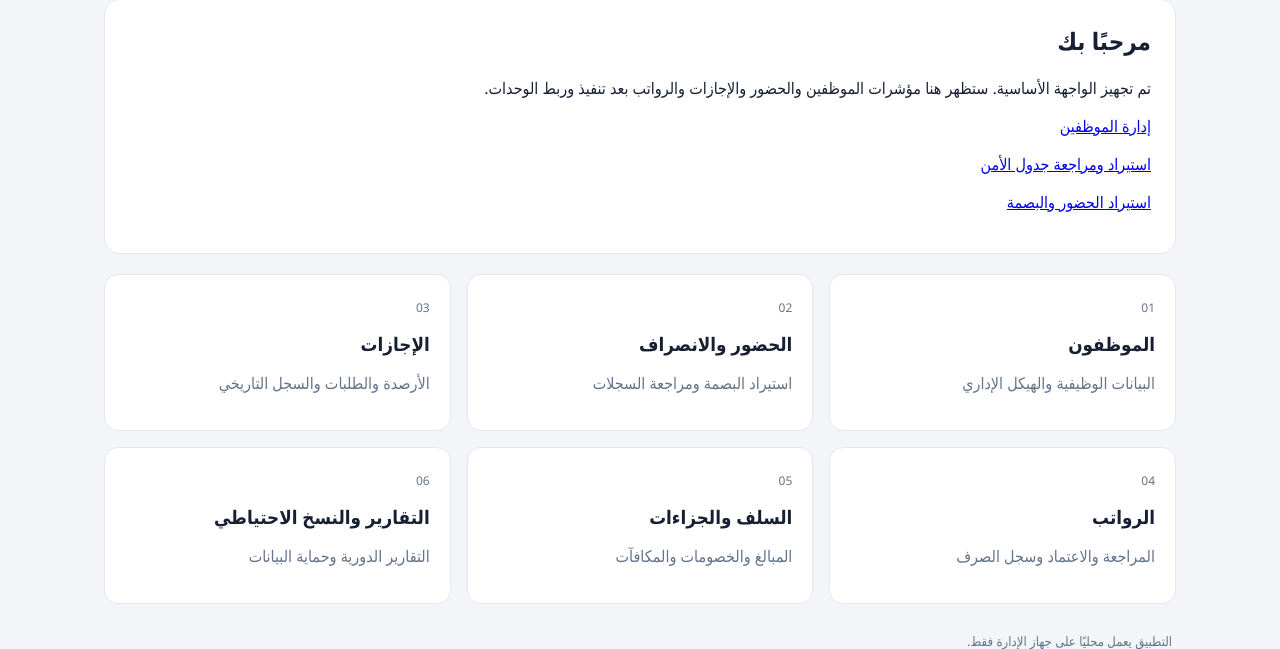
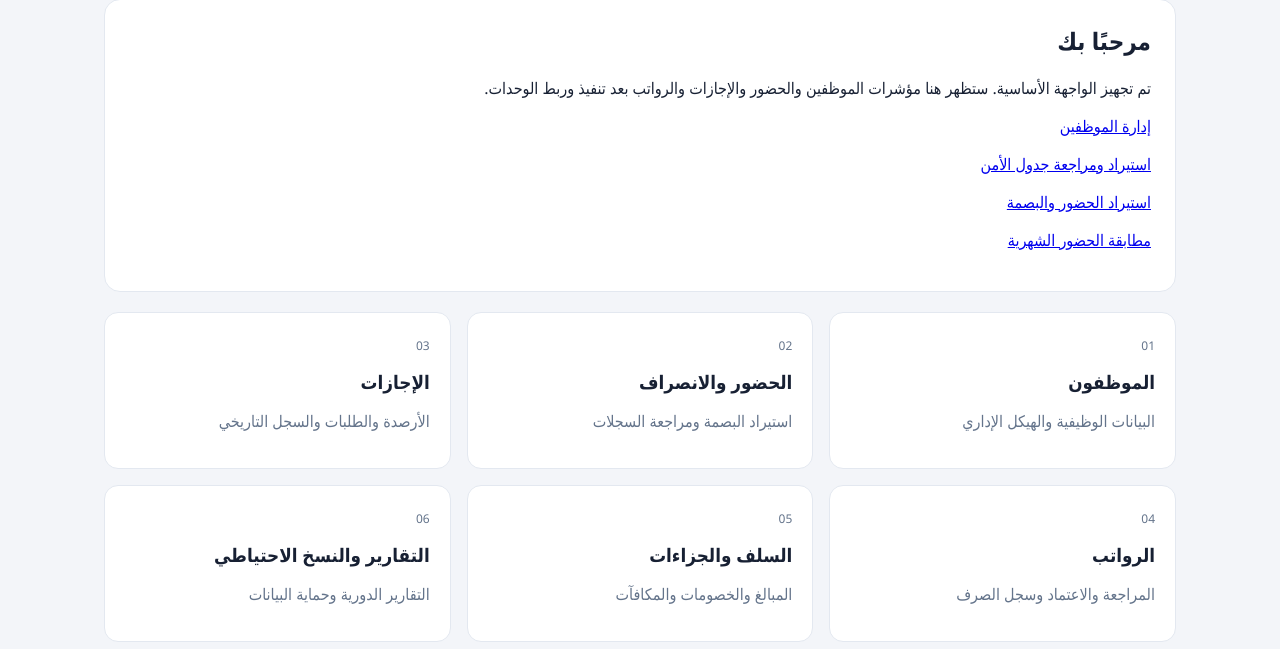
Before and after one commit to ms1813678-bit/ms1813678-bit-my-business-hotel, a Python web app: template app/templates/dashboard.html in a window 1280 px wide. Shown: the part 255-904 px from the top of the page. Run offline with Jinja, Linux system fonts and the light colour scheme; the template is opened without the code that fills it: most values are stand-ins (such as "Sample title", 1, 10 or a date in 2020).

Commit message:
Link monthly attendance reconciliation from dashboard

```diff
--- a/app/templates/dashboard.html
+++ b/app/templates/dashboard.html
@@ -26,6 +26,7 @@
       <p><a href="/employees">إدارة الموظفين</a></p>
       <p><a href="/security-roster">استيراد ومراجعة جدول الأمن</a></p>
       <p><a href="/attendance/import">استيراد الحضور والبصمة</a></p>
+      <p><a href="/attendance/reconcile">مطابقة الحضور الشهرية</a></p>
     </section>
     <section class="grid">
       <article class="tile"><span>01</span><h3>الموظفون</h3><p>البيانات الوظيفية والهيكل الإداري</p></article>
```
